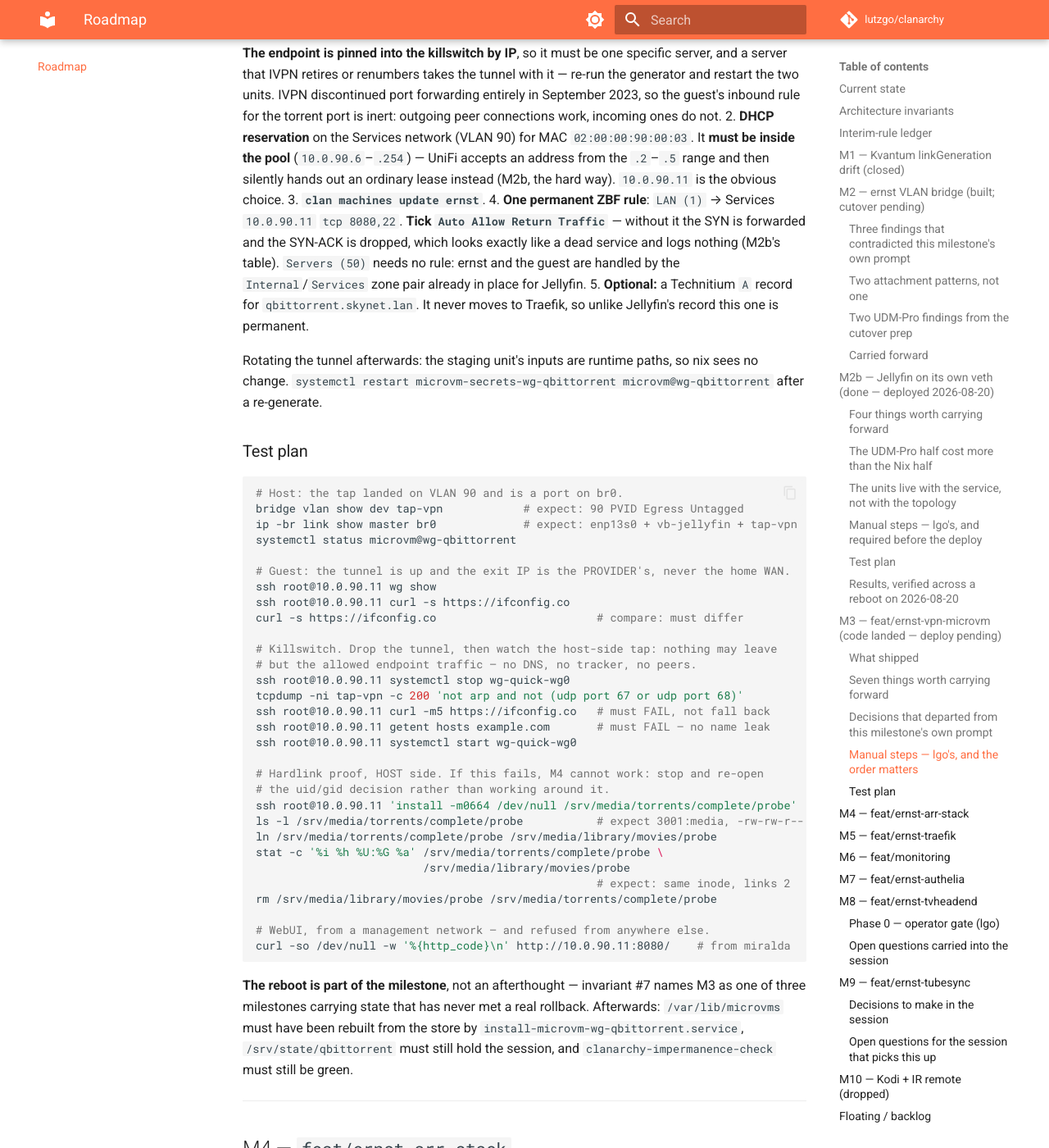
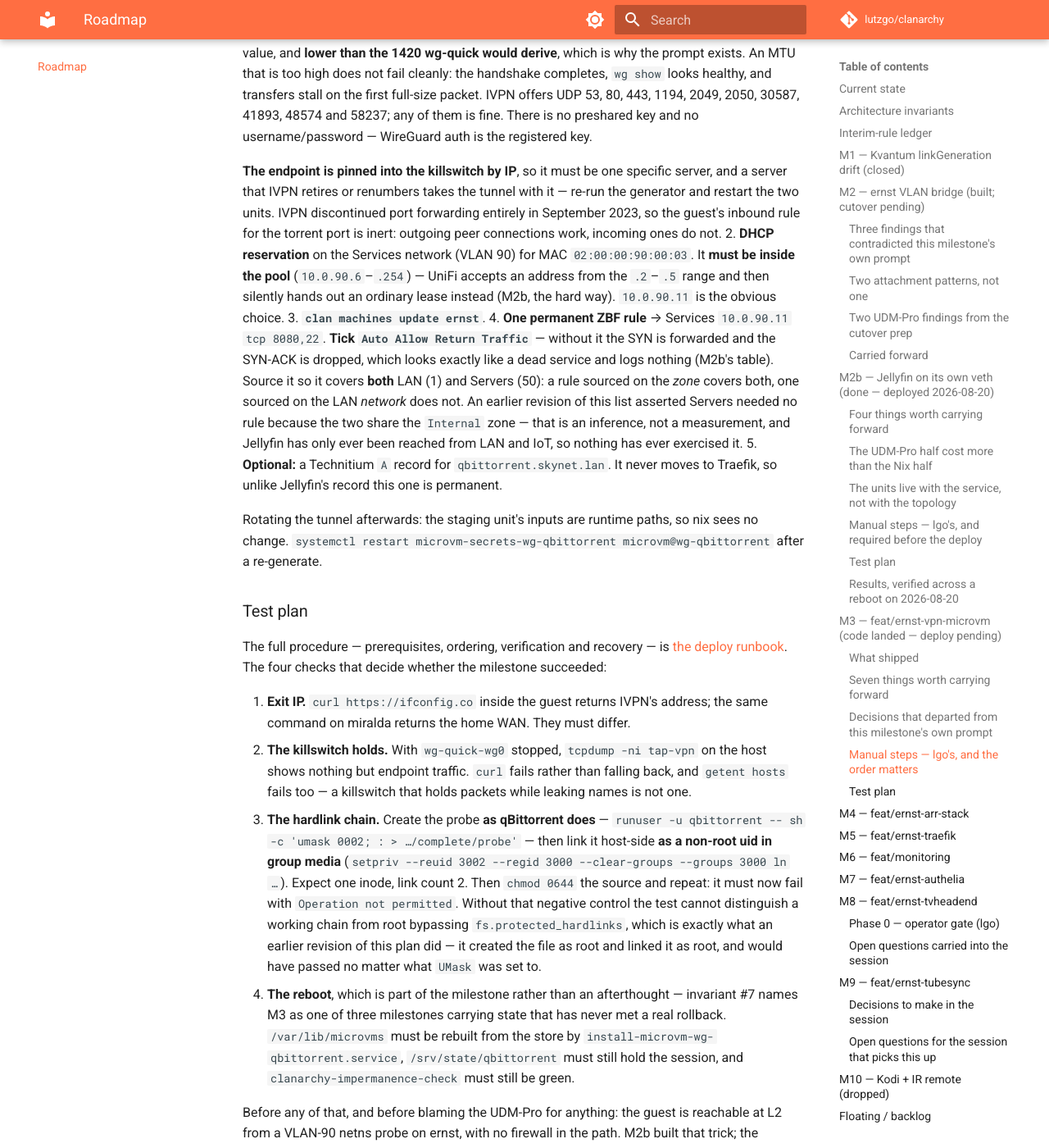
Before and after one commit to lutzgo/clanarchy, an MkDocs documentation site: the page built from docs/roadmap.md, in a window 1280 px wide and 1400 px high, scrolled down 23398 px. Shown: the whole window at 82% size. Built offline with MkDocs 1.6.1 and Material for MkDocs 9.7.7, drawn with Linux system fonts in a browser that asks for light colours; comment, search, counter and statistics services are not loaded; some of the changed text lies outside the part shown.

Commit message:
Add the M3 deploy runbook, and fix two unverified claims
The manual-steps list in the roadmap is too terse to follow at a keyboard,
and M2 set the precedent that operator work gets a runbook. This adds one,
covering ordering (vars before deploy, or the build bakes /no-such-path),
the IVPN prompt mapping, an L2 probe that proves guest health before the
firewall is in the path, verification, and recovery.

Two claims corrected while writing it:

- "Servers (50) needs no rule" was an inference from LAN and Servers
  sharing the Internal zone, not a measurement. Jellyfin has only ever
  been reached from LAN and IoT, so nothing has exercised it. Source the
  rule to cover both.

- The hardlink test created the probe as root and linked it as root, which
  bypasses fs.protected_hardlinks entirely — it would have passed whatever
  UMask was set to, i.e. it tested nothing. It now creates the file as
  qbittorrent under its real umask, links it as a non-root uid in group
  media, and adds the 0644 negative control.

Co-Authored-By: Claude Opus 5 <noreply@anthropic.com>

````diff
--- a/docs/roadmap.md
+++ b/docs/roadmap.md
@@ -147,7 +147,7 @@ Rows are retired only by the PR that actually removes the rule.
 | L2a | IoT name resolution for L2 | — | IoT clients could not resolve `jellyfin.skynet.lan` | **M5** — repoint at Traefik | **obsolete, and it was never true as written** — M2b measured `dig @10.0.5.3 jellyfin.skynet.lan` succeeding from VLAN 20, so IoT has had a working path to Technitium all along. The TV using a bare IP was a client choice, not a constraint. Nothing to retire; nothing to build |
 | — | `Services → DNS-Container` `:53` | UDM-Pro ZBF policy `Allow Jellyfin to DNS`, ID `10000` | The `services` zone is isolated by default, so the container could not resolve at all | **permanent** — not interim, listed here only so it is not mistaken for one | created by M2b. `Services → External` was predicted to be needed too and **was not** — it already passed |
 | L3 | `networking.firewall.allowedTCPPorts = [ 8096 ]` on the host | `machines/ernst/containers/jellyfin.nix` | Jellyfin shares the host network namespace (`privateNetwork = false`), so its port is a host port | **M2b** — the veth on VLAN 90 gives the container its own L2 identity; the host port opening goes away and the ACL moves to the UDM-Pro | **retired in [#82](https://github.com/lutzgo/clanarchy/pull/82)** — the line is deleted from the repo; 8096 is now opened only inside the container's own netns. Effective on the next `clan machines update ernst` |
-| — | `LAN (1) → qBittorrent 10.0.90.11:8080,22/tcp` | UDM-Pro ZBF, M3 | The qBittorrent WebUI (and the guest's SSH) are reachable from the management networks and nowhere else | **permanent** — architecture invariant #4 names this bypass explicitly. It is listed here only so a future milestone does not mistake it for an interim row and "fix" it by adding a Traefik route | created by M3 (not yet applied — deploy pending). `Servers (50)` needs no rule; the `Internal`→`Services` pair from M2b already covers ernst itself |
+| — | `LAN (1) → qBittorrent 10.0.90.11:8080,22/tcp` | UDM-Pro ZBF, M3 | The qBittorrent WebUI (and the guest's SSH) are reachable from the management networks and nowhere else | **permanent** — architecture invariant #4 names this bypass explicitly. It is listed here only so a future milestone does not mistake it for an interim row and "fix" it by adding a Traefik route | created by M3 (not yet applied — deploy pending). Set the source to cover **both** LAN (1) and Servers (50): a rule sourced on the *zone* covers both, one sourced on the LAN *network* does not, and whether ernst itself can reach the Services zone has never been tested — Jellyfin has only ever been reached from LAN and IoT |
 | L4 | arr WebUI ports `9696` / `8989` / `7878`, mgmt-VLAN scoped | M4 (host firewall, v1) | arr v1 runs on host networking like Jellyfin did | **M5** for the routes, plus a veth migration mirroring M2b | not yet created |
 | L5 | Traefik `ipAllowList` on the arr + Grafana routes (mgmt + wg-travel) | M5 (`traefik` container) | There is no identity provider yet | **M7** — replaced by the Authelia forward-auth middleware | not yet created |
 | L6 | Tvheadend ports `9981` / `9982` on the host, mgmt-VLAN scoped | M8 (host firewall, v1) | Only if M8 lands before M2b — Tvheadend v1 would then run on host networking like Jellyfin's and arr's did | **M5** for the web route, plus a veth migration mirroring M2b. Never created at all if M2b lands first | not yet created |
@@ -797,11 +797,15 @@ retire.
    an ordinary lease instead (M2b, the hard way). `10.0.90.11` is the obvious
    choice.
 3. **`clan machines update ernst`**.
-4. **One permanent ZBF rule**: `LAN (1)` → Services `10.0.90.11` `tcp 8080,22`.
+4. **One permanent ZBF rule** → Services `10.0.90.11` `tcp 8080,22`.
    **Tick `Auto Allow Return Traffic`** — without it the SYN is forwarded and
    the SYN-ACK is dropped, which looks exactly like a dead service and logs
-   nothing (M2b's table). `Servers (50)` needs no rule: ernst and the guest are
-   handled by the `Internal`/`Services` zone pair already in place for Jellyfin.
+   nothing (M2b's table). Source it so it covers **both** LAN (1) and Servers
+   (50): a rule sourced on the *zone* covers both, one sourced on the LAN
+   *network* does not. An earlier revision of this list asserted Servers needed
+   no rule because the two share the `Internal` zone — that is an inference, not
+   a measurement, and Jellyfin has only ever been reached from LAN and IoT, so
+   nothing has ever exercised it.
 5. **Optional:** a Technitium `A` record for `qbittorrent.skynet.lan`. It never
    moves to Traefik, so unlike Jellyfin's record this one is permanent.
 
@@ -811,44 +815,35 @@ microvm@wg-qbittorrent` after a re-generate.
 
 ### Test plan
 
-```bash
-# Host: the tap landed on VLAN 90 and is a port on br0.
-bridge vlan show dev tap-vpn            # expect: 90 PVID Egress Untagged
-ip -br link show master br0             # expect: enp13s0 + vb-jellyfin + tap-vpn
-systemctl status microvm@wg-qbittorrent
-
-# Guest: the tunnel is up and the exit IP is the PROVIDER's, never the home WAN.
-ssh root@10.0.90.11 wg show
-ssh root@10.0.90.11 curl -s https://ifconfig.co
-curl -s https://ifconfig.co                        # compare: must differ
-
-# Killswitch. Drop the tunnel, then watch the host-side tap: nothing may leave
-# but the allowed endpoint traffic — no DNS, no tracker, no peers.
-ssh root@10.0.90.11 systemctl stop wg-quick-wg0
-tcpdump -ni tap-vpn -c 200 'not arp and not (udp port 67 or udp port 68)'
-ssh root@10.0.90.11 curl -m5 https://ifconfig.co   # must FAIL, not fall back
-ssh root@10.0.90.11 getent hosts example.com       # must FAIL — no name leak
-ssh root@10.0.90.11 systemctl start wg-quick-wg0
-
-# Hardlink proof, HOST side. If this fails, M4 cannot work: stop and re-open
-# the uid/gid decision rather than working around it.
-ssh root@10.0.90.11 'install -m0664 /dev/null /srv/media/torrents/complete/probe'
-ls -l /srv/media/torrents/complete/probe           # expect 3001:media, -rw-rw-r--
-ln /srv/media/torrents/complete/probe /srv/media/library/movies/probe
-stat -c '%i %h %U:%G %a' /srv/media/torrents/complete/probe \
-                         /srv/media/library/movies/probe
-                                                   # expect: same inode, links 2
-rm /srv/media/library/movies/probe /srv/media/torrents/complete/probe
-
-# WebUI, from a management network — and refused from anywhere else.
-curl -so /dev/null -w '%{http_code}\n' http://10.0.90.11:8080/    # from miralda
-```
-
-**The reboot is part of the milestone**, not an afterthought — invariant #7 names
-M3 as one of three milestones carrying state that has never met a real rollback.
-Afterwards: `/var/lib/microvms` must have been rebuilt from the store by
-`install-microvm-wg-qbittorrent.service`, `/srv/state/qbittorrent` must still hold
-the session, and `clanarchy-impermanence-check` must still be green.
+The full procedure — prerequisites, ordering, verification and recovery — is
+[the deploy runbook](runbooks/ernst-vpn-microvm-deploy.md). The four checks that
+decide whether the milestone succeeded:
+
+1. **Exit IP.** `curl https://ifconfig.co` inside the guest returns IVPN's
+   address; the same command on miralda returns the home WAN. They must differ.
+2. **The killswitch holds.** With `wg-quick-wg0` stopped, `tcpdump -ni tap-vpn`
+   on the host shows nothing but endpoint traffic. `curl` fails rather than
+   falling back, and `getent hosts` fails too — a killswitch that holds packets
+   while leaking names is not one.
+3. **The hardlink chain.** Create the probe **as qBittorrent does** —
+   `runuser -u qbittorrent -- sh -c 'umask 0002; : > …/complete/probe'` — then
+   link it host-side **as a non-root uid in group media**
+   (`setpriv --reuid 3002 --regid 3000 --clear-groups --groups 3000 ln …`).
+   Expect one inode, link count 2. Then `chmod 0644` the source and repeat: it
+   must now fail with `Operation not permitted`. Without that negative control
+   the test cannot distinguish a working chain from root bypassing
+   `fs.protected_hardlinks`, which is exactly what an earlier revision of this
+   plan did — it created the file as root and linked it as root, and would have
+   passed no matter what `UMask` was set to.
+4. **The reboot**, which is part of the milestone rather than an afterthought —
+   invariant #7 names M3 as one of three milestones carrying state that has never
+   met a real rollback. `/var/lib/microvms` must be rebuilt from the store by
+   `install-microvm-wg-qbittorrent.service`, `/srv/state/qbittorrent` must still
+   hold the session, and `clanarchy-impermanence-check` must still be green.
+
+Before any of that, and before blaming the UDM-Pro for anything: the guest is
+reachable at L2 from a VLAN-90 netns probe on ernst, with no firewall in the
+path. M2b built that trick; the runbook reuses it as the first checkpoint.
 
 ---
 
--- a/mkdocs.yml
+++ b/mkdocs.yml
@@ -67,6 +67,7 @@ nav:
     - ernst zroot drive replacement: runbooks/ernst-zroot-drive-replacement.md
     - ernst enabling impermanence: runbooks/ernst-enable-impermanence.md
     - ernst VLAN bridge cutover: runbooks/ernst-vlan-bridge-cutover.md
+    - ernst VPN microvm deploy: runbooks/ernst-vpn-microvm-deploy.md
   - Incidents:
     - ernst slot-12 drive drop (2026-08-11): incidents/ernst-slot12-drop-2026-08-11.md
     - ernst Jellyfin VAAPI DRM display failure (2026-08-18): incidents/ernst-jellyfin-vaapi-drm-display-failure-2026-08-18.md
````
Also changed, not shown: docs/runbooks/ernst-vpn-microvm-deploy.md (added, +426 -0 lines).
